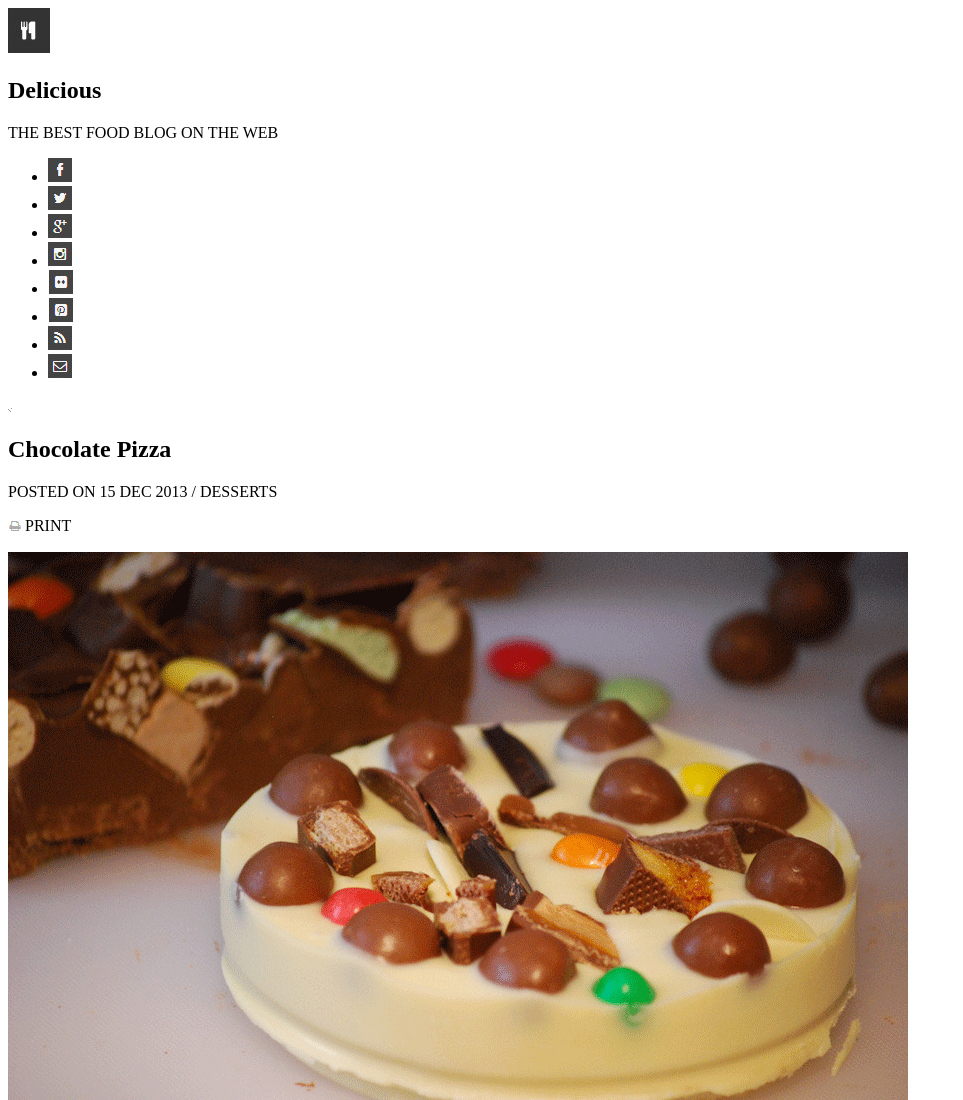
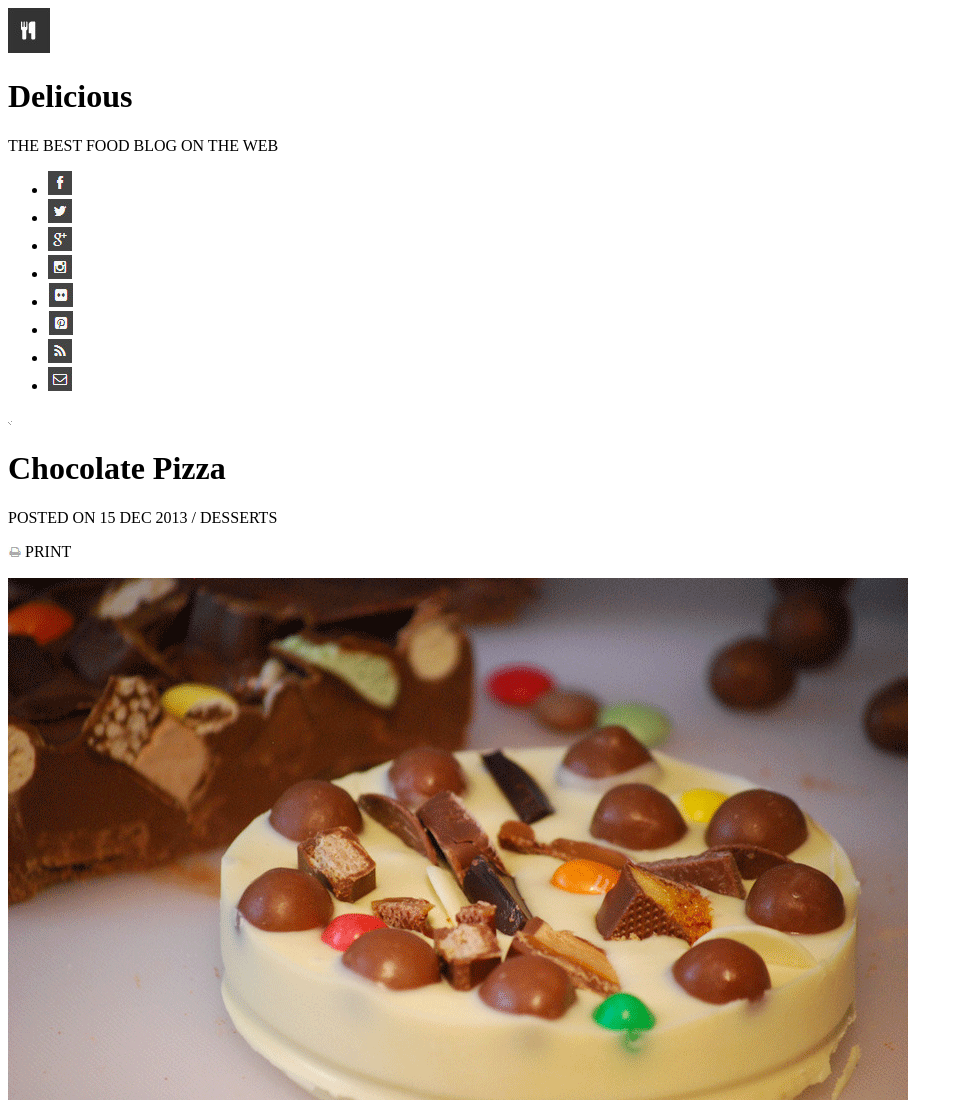
Before and after one commit to Caelinh/chocolate-pizza, a plain HTML site: page index.html in a window 1280 px wide. Shown: the top 1100 px of the page, without its empty margins (0-963 px from the left). Drawn offline with Linux system fonts and the light colour scheme.

Commit message:
fixed heading sizes

```diff
--- a/index.html
+++ b/index.html
@@ -12,7 +12,7 @@
 <body>
     <header>
         <img src="./img/logo.png" alt="logo" srcset="">
-        <h2>Delicious</h2>
+        <h1>Delicious</h1>
         <p>THE BEST FOOD BLOG ON THE WEB</p>
         <ul>
             <li><img src="./img/fb-icon.png" alt="facebook icon" srcset=""></li>
@@ -32,7 +32,7 @@
     </header>
 
     <main>
-        <h2>Chocolate Pizza</h2>
+        <h1>Chocolate Pizza</h1>
         <p>POSTED ON 15 DEC 2013 / DESSERTS</p>
         <p>
             <img src="./img/print-icon.png" alt="print icon" srcset="">
```
